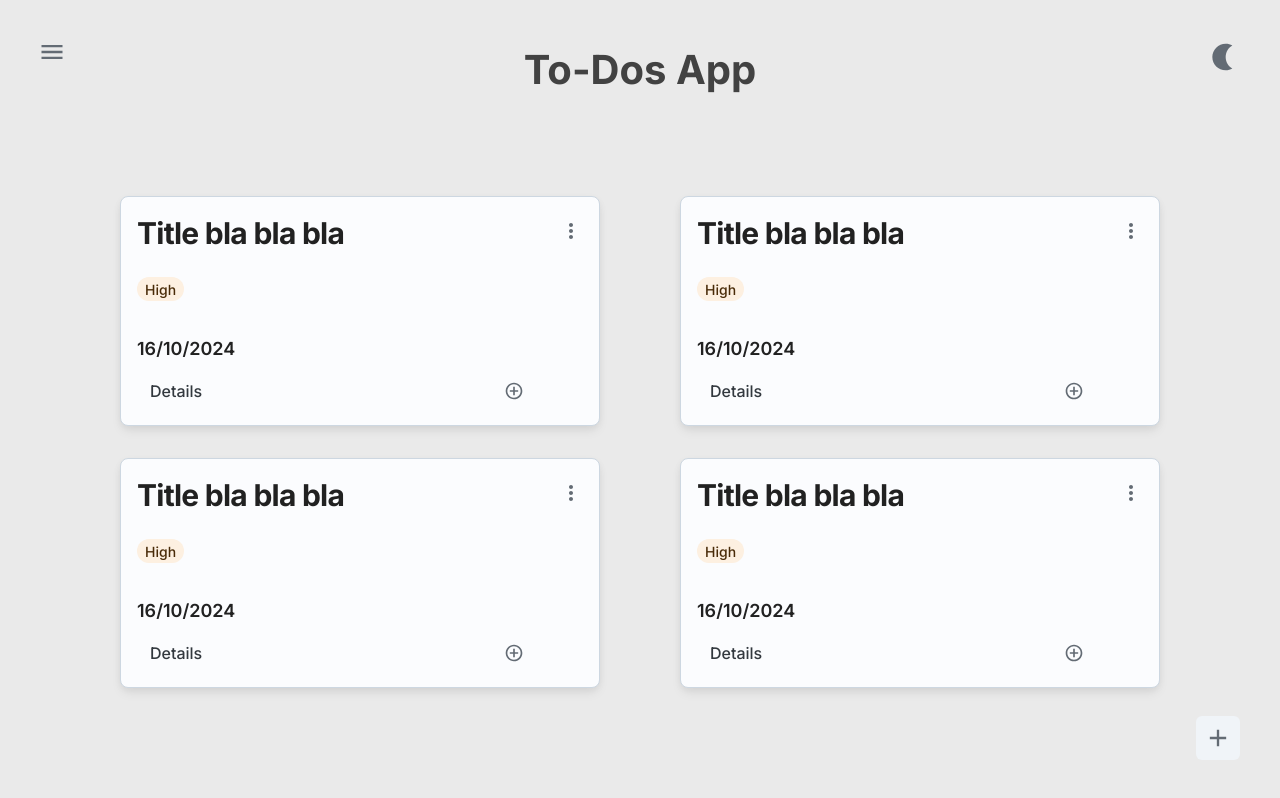
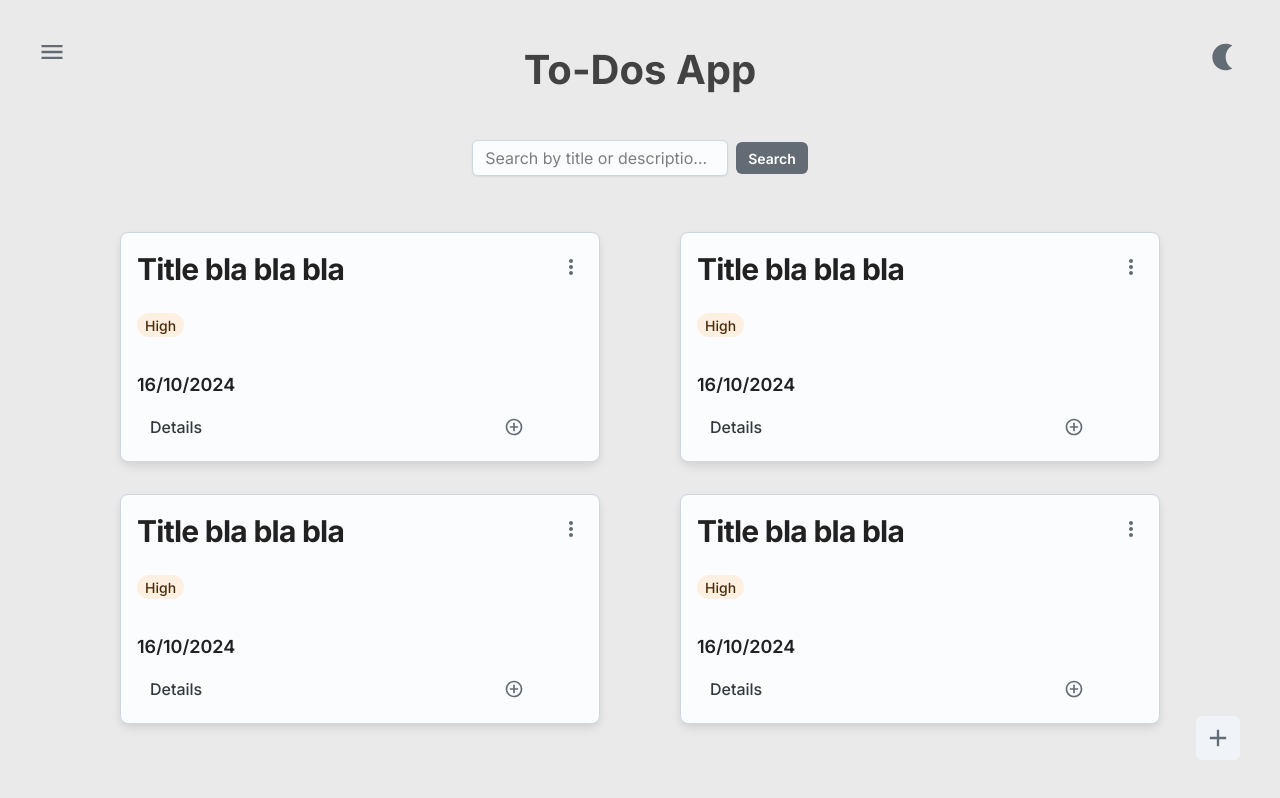
Before and after one commit to Marcus-Nastasi/to-dos-app-v2, a Next.js app: page / in a window 1280 px wide. Built offline with nearby package versions, Linux system fonts and the light colour scheme.

Commit message:
components and app: creating search-box base component and adding it on home

```diff
--- a/src/app/page.tsx
+++ b/src/app/page.tsx
@@ -1,6 +1,7 @@
 'use client'
 
 import MenuDrawer from '@/components/shared/menu-drawer';
+import SearchBox from '@/components/shared/search-box';
 import CreateTodoModal from '@/components/todos/create-todo-modal';
 import TodoCard from '@/components/todos/todo-card';
 import EmojiObjectsIcon from '@mui/icons-material/EmojiObjects';
@@ -130,6 +131,21 @@ export default function Home() {
                >
                   To-Dos App
                </Typography>
+               <Box
+                  display={'flex'}
+                  justifyContent={'center'}
+                  alignItems={'center'}
+               >
+                  <SearchBox />
+                  <Button
+                     sx={{ ml: 1, ":hover": { cursor: 'default' } }}
+                     size='sm'
+                     color='neutral'
+                     variant='solid'
+                  >
+                     Search
+                  </Button>
+               </Box>
                <Stack
                   direction={{ xs: 'column', md: 'row' }}
                   flexWrap={'wrap'}
--- /dev/null
+++ b/src/components/shared/search-box.tsx
@@ -0,0 +1,36 @@
+import * as React from 'react';
+import Input from '@mui/joy/Input';
+
+export default function SearchBox() {
+   return (
+      <>
+         <Input
+            color='neutral'
+            placeholder="Search by title or description..."
+            sx={{
+               width: {
+                  xs: '90%',
+                  sm: '70%',
+                  md: '50%',
+                  lg: '20%'
+               },
+               '&::before': {
+               border: '1.5px solid #424242' , // light theme #CDD7E1
+               transform: 'scaleX(0)',
+               left: '2.5px',
+               right: '2.5px',
+               bottom: 0,
+               top: 'unset',
+               transition: 'transform .15s cubic-bezier(0.1,0.9,0.2,1)',
+               borderRadius: 0,
+               borderBottomLeftRadius: '64px 20px',
+               borderBottomRightRadius: '64px 20px',
+               },
+               '&:focus-within::before': {
+               transform: 'scaleX(1)',
+               },
+            }}
+         />
+      </>
+   );
+}
--- a/src/components/todos/create-todo-modal.tsx
+++ b/src/components/todos/create-todo-modal.tsx
@@ -28,7 +28,6 @@ export default function CreateTodoModal() {
             <IconButton
                variant='soft'
                color='neutral'
-               // startDecorator={<Add />}
                onClick={() => setOpen(true)}
                size='lg'
             >
```
